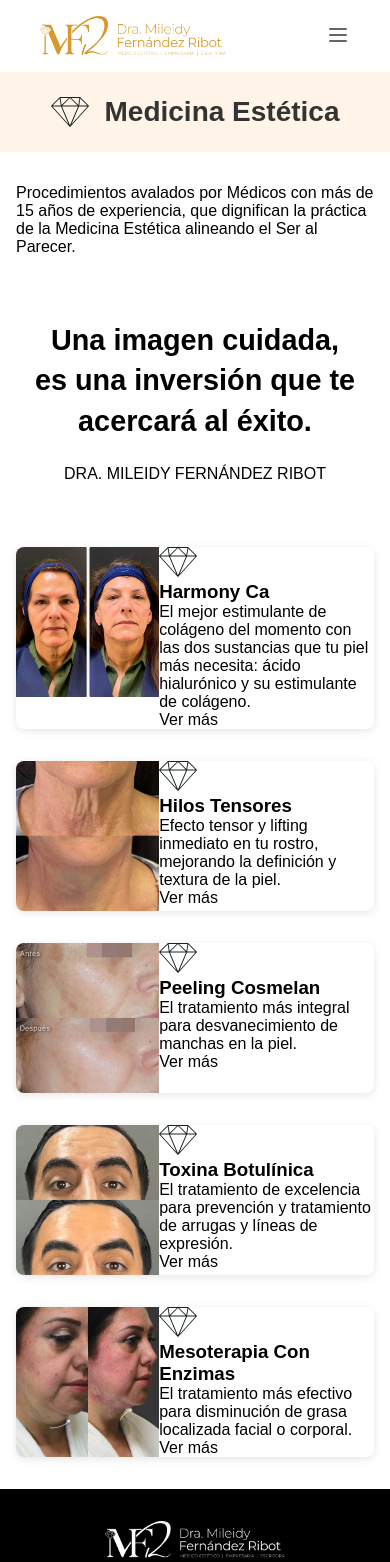
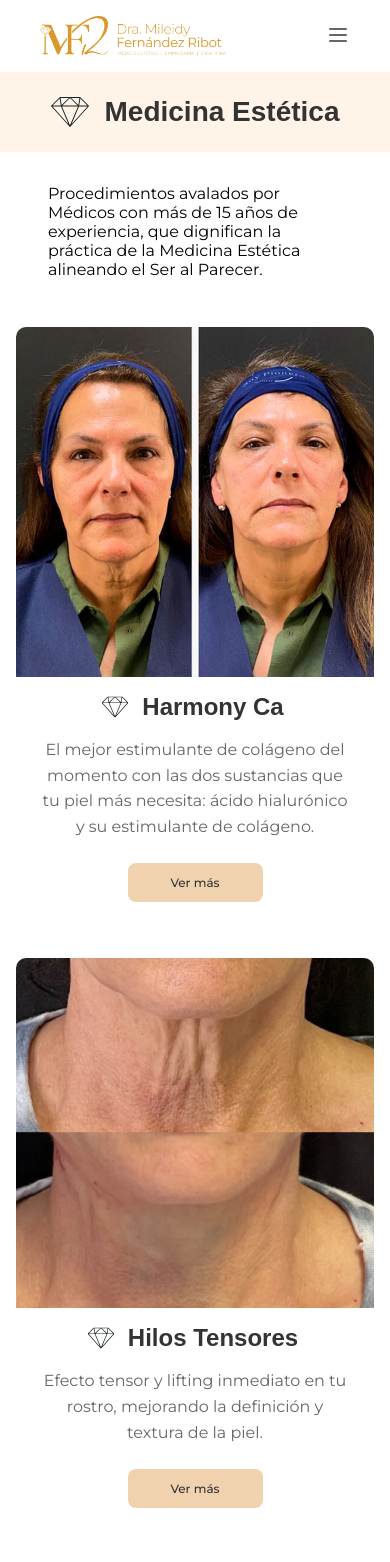
Before and after one commit to chubuntuarc/dm-web, a Next.js app: page /medicina in a window 390 px wide. Shown: the top 1562 px of the page. Built offline with nearby package versions, Linux system fonts and the light colour scheme.

Commit message:
Medicine mobile

```diff
--- a/src/app/medicina/medicine.module.css
+++ b/src/app/medicina/medicine.module.css
@@ -4,6 +4,15 @@
   margin: 0 auto;
   padding: 2rem 1rem;
   font-family: 'Arial', sans-serif;
+}
+
+.expertiseText {
+  font-family: "Montserrat", sans-serif;
+  text-align: left;
+  font-weight: normal;
+  margin-bottom: 3rem;
+  font-size: 1rem;
+  padding: 0 2rem;
 }
 
 .introText {
--- a/src/app/medicina/page.js
+++ b/src/app/medicina/page.js
@@ -1,7 +1,6 @@
 import styles from "./medicine.module.css";
-import Image from "next/image";
 import Title_Banner from "../../components/Title_Banner";
-import Diamond from "../../components/diamond";
+import ContentCard from "../../components/ContentCard";
 
 export default function Medicina() {
   return (
@@ -15,134 +14,51 @@
           Parecer.
         </p>
 
-        <div className={styles.quoteContainer}>
-          <h2 className={styles.quote}>
-            <span className={styles.quoteLight}>Una </span>
-            <span className={styles.quoteBold}>imagen cuidada</span>
-            <span className={styles.quoteLight}>
-              , es una inversión que te acercará al{" "}
-            </span>
-            <span className={styles.quoteBold}>éxito.</span>
-          </h2>
-          <p className={styles.doctorName}>DRA. MILEIDY FERNÁNDEZ RIBOT</p>
-        </div>
+        <div className={styles.treatmentsGrid}>
+          <ContentCard
+            imageSrc="/harmony-ca.jpg"
+            imageAlt="Harmony Ca"
+            title="Harmony Ca"
+            description="El mejor estimulante de colágeno del momento con las dos sustancias que tu piel más necesita: ácido hialurónico y su estimulante de colágeno."
+            linkText="Ver más"
+            linkHref="#"
+          />
 
-        <div className={styles.treatmentsGrid}>
-          <div className={styles.treatmentCard}>
-            <Image
-              src="/harmony-ca.jpg"
-              alt="Harmony Ca"
-              width={200}
-              height={150}
-              className={styles.treatmentImage}
-            />
-            <div className={styles.treatmentInfo}>
-              <div className={styles.treatmentHeader}>
-                <Diamond />
-                <h3>Harmony Ca</h3>
-              </div>
-              <p>
-                El mejor estimulante de colágeno del momento con las dos
-                sustancias que tu piel más necesita: ácido hialurónico y su
-                estimulante de colágeno.
-              </p>
-              <a href="#" className={styles.treatmentLink}>
-                Ver más
-              </a>
-            </div>
-          </div>
+          <ContentCard
+            imageSrc="/hilos_tensores.jpg"
+            imageAlt="Hilos Tensores"
+            title="Hilos Tensores"
+            description="Efecto tensor y lifting inmediato en tu rostro, mejorando la definición y textura de la piel."
+            linkText="Ver más"
+            linkHref="#"
+          />
 
-          <div className={styles.treatmentCard}>
-            <Image
-              src="/hilos_tensores.jpg"
-              alt="Hilos Tensores"
-              width={200}
-              height={150}
-              className={styles.treatmentImage}
-            />
-            <div className={styles.treatmentInfo}>
-              <div className={styles.treatmentHeader}>
-                <Diamond />
-                <h3>Hilos Tensores</h3>
-              </div>
-              <p>
-                Efecto tensor y lifting inmediato en tu rostro, mejorando la
-                definición y textura de la piel.
-              </p>
-              <a href="#" className={styles.treatmentLink}>
-                Ver más
-              </a>
-            </div>
-          </div>
+          <ContentCard
+            imageSrc="/peeling.jpg"
+            imageAlt="Peeling Cosmelan"
+            title="Peeling Cosmelan"
+            description="El tratamiento más integral para desvanecimiento de manchas en la piel."
+            linkText="Ver más"
+            linkHref="#"
+          />
 
-          <div className={styles.treatmentCard}>
-            <Image
-              src="/peeling.jpg"
-              alt="Peeling Cosmelan"
-              width={200}
-              height={150}
-              className={styles.treatmentImage}
-            />
-            <div className={styles.treatmentInfo}>
-              <div className={styles.treatmentHeader}>
-                <Diamond />
-                <h3>Peeling Cosmelan</h3>
-              </div>
-              <p>
-                El tratamiento más integral para desvanecimiento de manchas en
-                la piel.
-              </p>
-              <a href="#" className={styles.treatmentLink}>
-                Ver más
-              </a>
-            </div>
-          </div>
+          <ContentCard
+            imageSrc="/toxina.jpg"
+            imageAlt="Toxina Botulínica"
+            title="Toxina Botulínica"
+            description="El tratamiento de excelencia para prevención y tratamiento de arrugas y líneas de expresión."
+            linkText="Ver más"
+            linkHref="#"
+          />
 
-          <div className={styles.treatmentCard}>
-            <Image
-              src="/toxina.jpg"
-              alt="Toxina Botulínica"
-              width={200}
-              height={150}
-              className={styles.treatmentImage}
-            />
-            <div className={styles.treatmentInfo}>
-              <div className={styles.treatmentHeader}>
-                <Diamond />
-                <h3>Toxina Botulínica</h3>
-              </div>
-              <p>
-                El tratamiento de excelencia para prevención y tratamiento de
-                arrugas y líneas de expresión.
-              </p>
-              <a href="#" className={styles.treatmentLink}>
-                Ver más
-              </a>
-            </div>
-          </div>
-
-          <div className={styles.treatmentCard}>
-            <Image
-              src="/mesoterapia.jpg"
-              alt="Toxina Botulínica"
-              width={200}
-              height={150}
-              className={styles.treatmentImage}
-            />
-            <div className={styles.treatmentInfo}>
-              <div className={styles.treatmentHeader}>
-                <Diamond />
-                <h3>Mesoterapia Con Enzimas</h3>
-              </div>
-              <p>
-                El tratamiento más efectivo para disminución de grasa localizada
-                facial o corporal.
-              </p>
-              <a href="#" className={styles.treatmentLink}>
-                Ver más
-              </a>
-            </div>
-          </div>
+          <ContentCard
+            imageSrc="/mesoterapia.jpg"
+            imageAlt="Mesoterapia Con Enzimas"
+            title="Mesoterapia Con Enzimas"
+            description="El tratamiento más efectivo para disminución de grasa localizada facial o corporal."
+            linkText="Ver más"
+            linkHref="#"
+          />
         </div>
       </div>
     </>
--- a/src/app/servicios/page.js
+++ b/src/app/servicios/page.js
@@ -43,7 +43,7 @@
             imageAlt="Medicina Estética"
             title="Medicina Estética"
             description="Nuestra misión dentro de la Medicina Estética es ser tu mejor opción de acompañamiento en tu proceso de rejuvenecimiento."
-            linkUrl="/medicina-estetica"
+            linkUrl="/medicina"
             isButton={true}
           />
 
```
